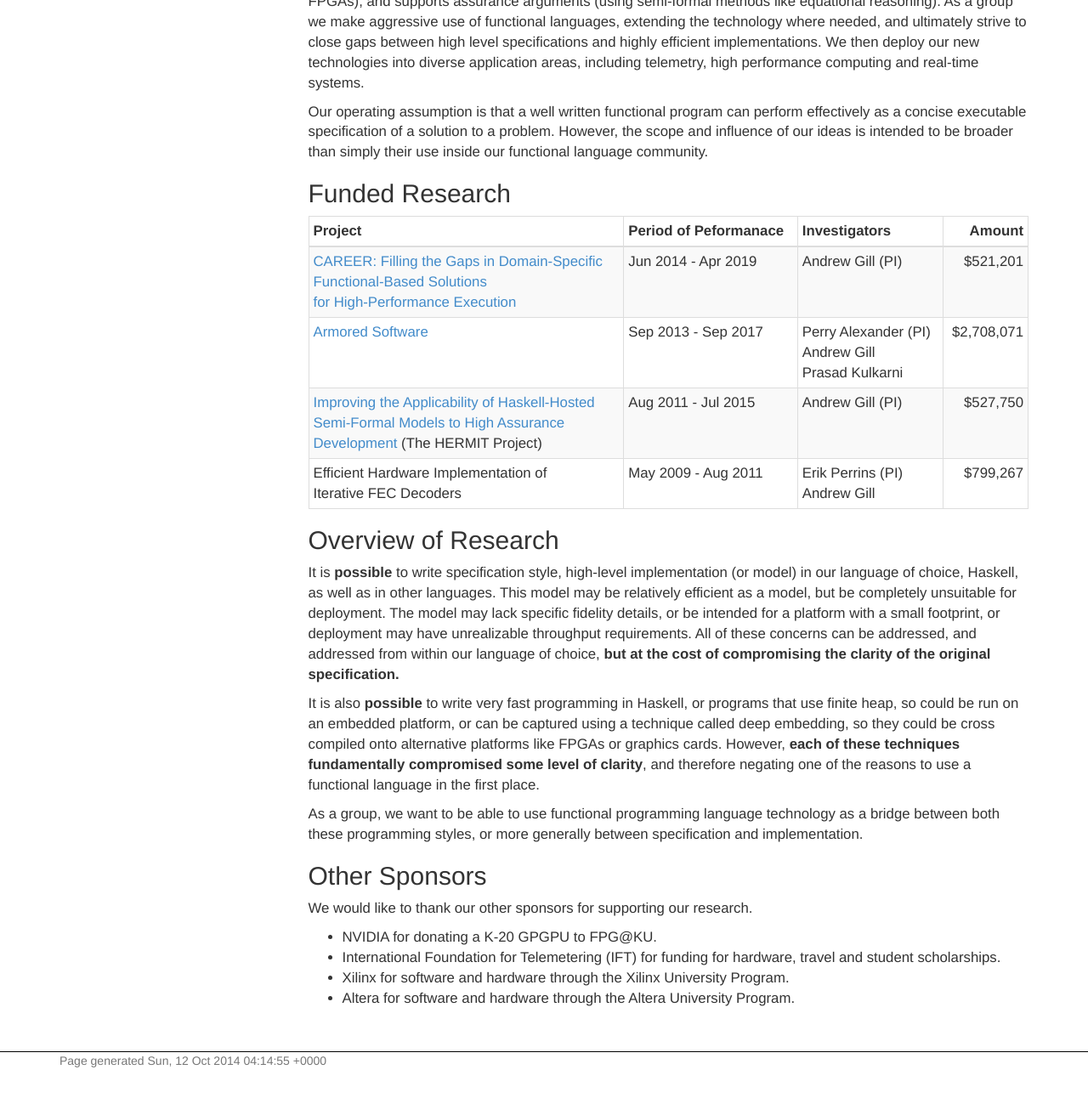
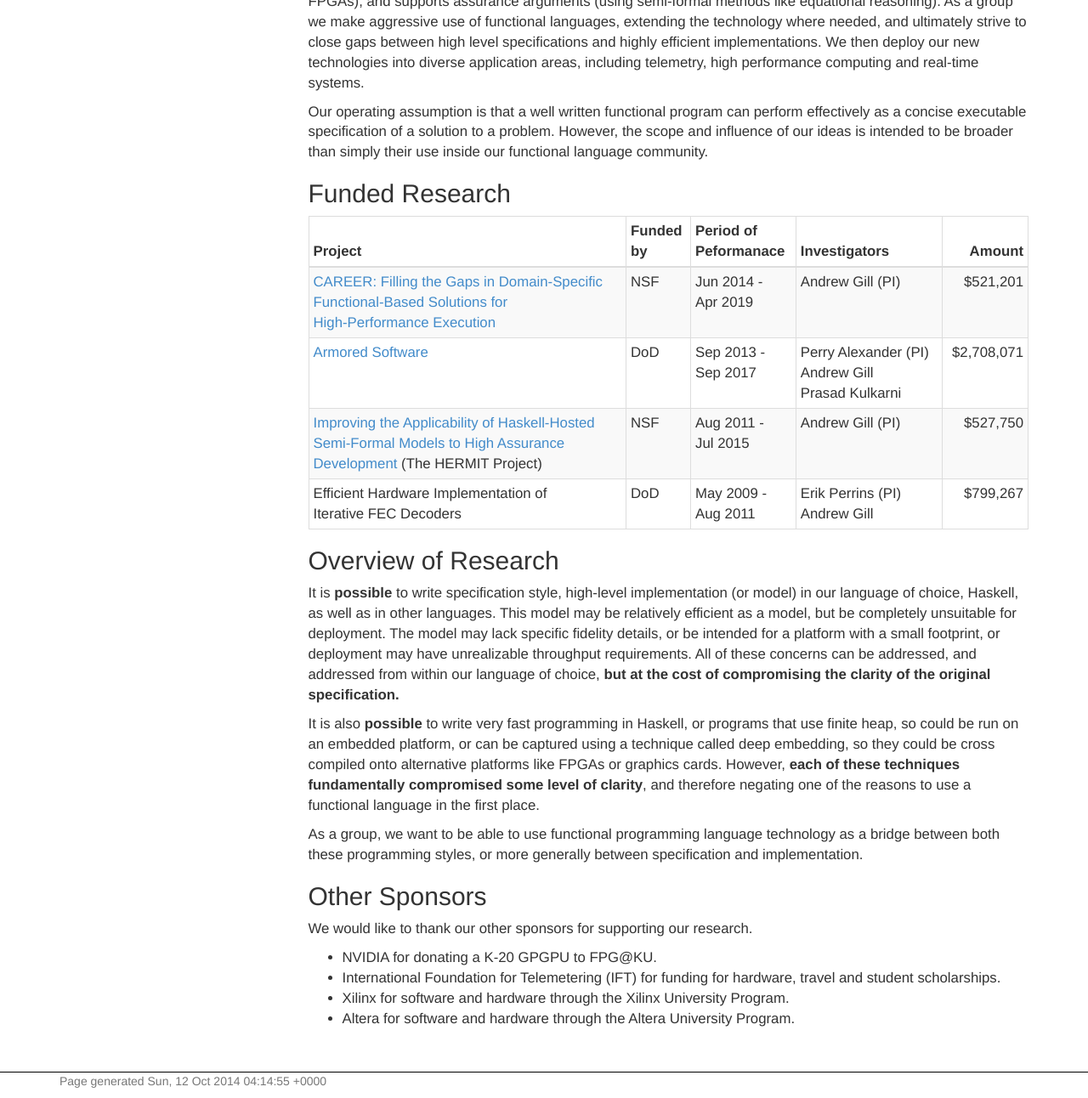
Before and after one commit to ku-fpg/ku-fpg.github.io, a Jekyll site: the page built from research.md, in a window 1280 px wide, cut to the strip 176-1468 px from the top of the page. Shown: the whole strip at 85% size. Built offline with Jekyll 4.4.1, drawn with Linux system fonts in a browser that asks for light colours; before the commit the page ends 1444 px from its top, so only the background shows below that.

Commit message:
Adding HERMIT page

```diff
--- a/research.md
+++ b/research.md
@@ -20,12 +20,12 @@ community.
 
 ## Funded Research
 
-Project            |  Period of Peformanace  |  Investigators   | Amount  |
--------------------|:------------------------|:-----------------|---------:|
-[CAREER: Filling the Gaps in Domain-Specific<BR>Functional-Based Solutions<BR>for High-Performance Execution](http://www.nsf.gov/awardsearch/showAward?AWD_ID=1350901) | Jun 2014 - Apr 2019     | Andrew Gill (PI) | $521,201
-[Armored Software](http://armoredsoftware.github.io/)   | Sep 2013 - Sep 2017     | Perry Alexander (PI)<BR>Andrew Gill<BR>Prasad Kulkarni | $2,708,071
-[Improving the Applicability of Haskell-Hosted<BR>Semi-Formal Models to High Assurance<BR>Development](http://www.nsf.gov/awardsearch/showAward?AWD_ID=1117569) (The HERMIT Project)    | Aug 2011 - Jul 2015     | Andrew Gill (PI) | $527,750
-Efficient Hardware Implementation of<BR> Iterative FEC Decoders | May 2009 - Aug 2011 | Erik Perrins (PI)<BR>Andrew Gill | $799,267
+Project            |  Funded<BR>by | Period of<BR>Peformanace  |  Investigators   | Amount  |
+-------------------|:-------|-----------------|:-----------------|---------:|
+[CAREER: Filling the Gaps in Domain-Specific<BR>Functional-Based Solutions for<BR>High-Performance Execution](http://www.nsf.gov/awardsearch/showAward?AWD_ID=1350901) | NSF | Jun 2014 -<BR> Apr 2019     | Andrew Gill (PI) | $521,201
+[Armored Software](http://armoredsoftware.github.io/)   | DoD | Sep 2013 -<BR>Sep 2017     | Perry Alexander (PI)<BR>Andrew Gill<BR>Prasad Kulkarni | $2,708,071
+[Improving the Applicability of Haskell-Hosted<BR>Semi-Formal Models to High Assurance<BR>Development](/research/HERMIT) (The HERMIT Project)    | NSF | Aug 2011 -<BR>Jul 2015     | Andrew Gill (PI) | $527,750
+Efficient Hardware Implementation of<BR> Iterative FEC Decoders | DoD |  May 2009 -<BR>Aug 2011 | Erik Perrins (PI)<BR>Andrew Gill | $799,267
 
 
 ## Overview of Research
```
Also changed, not shown: research/HERMIT.md (added, +43 -0 lines).
